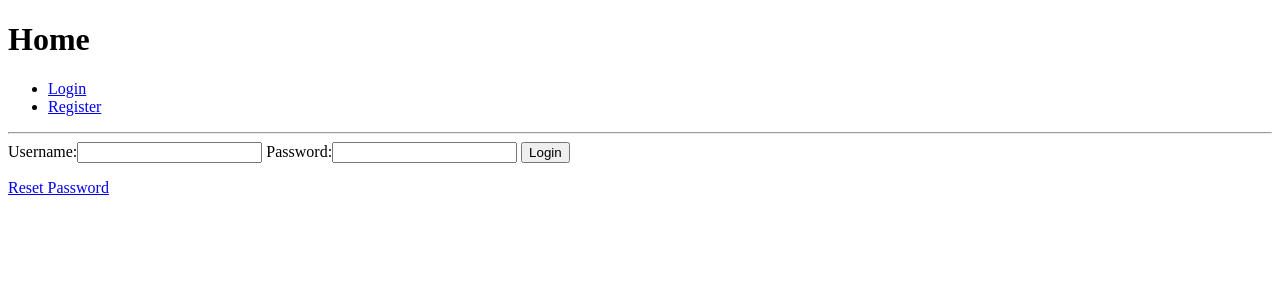
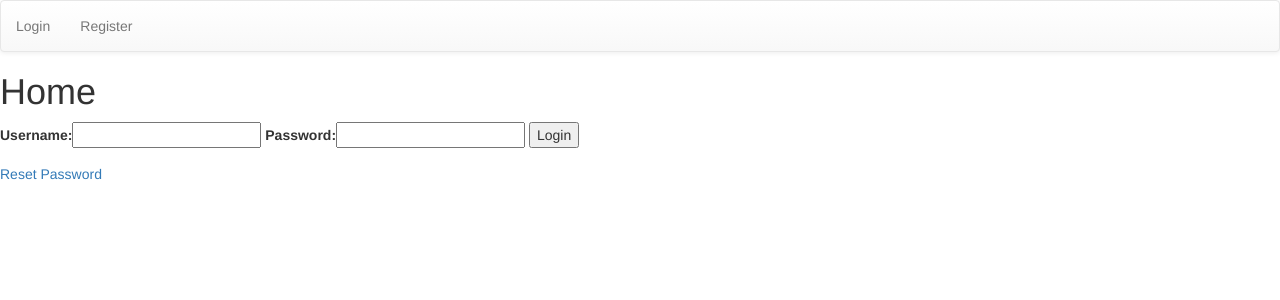
Before and after one commit to SOliv1/django-authentication-new-django-project, a Django app: page /accounts/login/ in a window 1280 px wide. Shown: the top 300 px of the page. Run offline with Django 3.2, Linux system fonts and the light colour scheme; some libraries are stand-ins or nearby versions.

Commit message:
commencing a bootstrap theme nav bar

```diff
--- a/templates/base.html
+++ b/templates/base.html
@@ -1,33 +1,41 @@
-<!DOCTYPE html>
 <html>
 
 <head>
     <title>{% block page_title %}{% endblock %}</title>
+
+    <!-- Latest compiled and minified CSS -->
+    <link rel="stylesheet" href="https://maxcdn.bootstrapcdn.com/bootstrap/3.3.7/css/bootstrap.min.css" integrity="sha384-BVYiiSIFeK1dGmJRAkycuHAHRg32OmUcww7on3RYdg4Va+PmSTsz/K68vbdEjh4u" crossorigin="anonymous">
+
+    <!-- Optional theme -->
+    <link rel="stylesheet" href="https://maxcdn.bootstrapcdn.com/bootstrap/3.3.7/css/bootstrap-theme.min.css" integrity="sha384-rHyoN1iRsVXV4nD0JutlnGaslCJuC7uwjduW9SVrLvRYooPp2bWYgmgJQIXwl/Sp" crossorigin="anonymous">
+
+    <!-- Latest compiled and minified JavaScript -->
+    <script src="https://maxcdn.bootstrapcdn.com/bootstrap/3.3.7/js/bootstrap.min.js" integrity="sha384-Tc5IQib027qvyjSMfHjOMaLkfuWVxZxUPnCJA7l2mCWNIpG9mGCD8wGNIcPD7Txa" crossorigin="anonymous"></script>
 </head>
 
 <body>
-    <h1>
-        {% block page_heading %}{% endblock %}
-    </h1>
 
-    <nav>
-        <ul>
+
+    <nav class="navbar navbar-default">
+        <ul class="nav navbar-nav">
             {% if user.is_authenticated %}
-                <li><a href="{% url 'profile' %}">Profile</a></li>
-                <li><a href="{% url 'logout' %}">Logout</a></li>
+            <li><a href="{% url 'profile' %}">Profile</a></li>
+            <li><a href="{% url 'logout' %}">Logout</a></li>
             {% else %}
-                <li><a href="{% url 'login' %}">Login</a></li>
-                <li><a href="{% url 'registration' %}">Register</a></li>
+            <li><a href="{% url 'login' %}">Login</a></li>
+            <li><a href="{% url 'registration' %}">Register</a></li>
             {% endif %}
         </ul>
     </nav>
 
-    <hr> {% if messages %}
+    <h1>
+        {% block page_heading %}{% endblock %}
+    </h1>
+    {% if messages %}
     <div>
         {% for message in messages %} {{ message }} {% endfor %}
     </div>
-    {% endif %}
-    {% block content %}{% endblock %}
+    {% endif %} {% block content %}{% endblock %}
 </body>
 
 </html>
```
